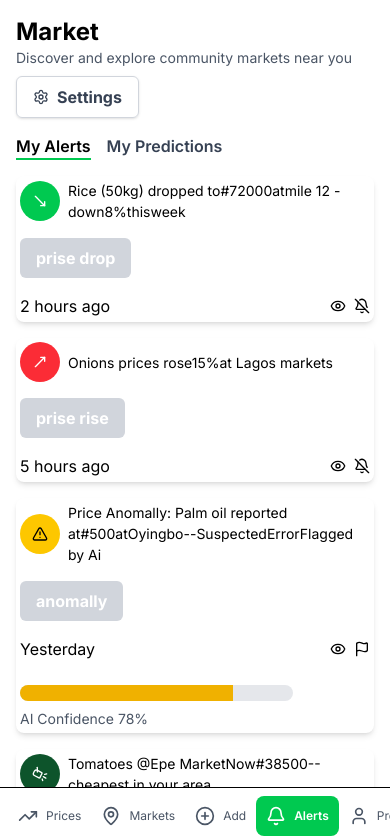
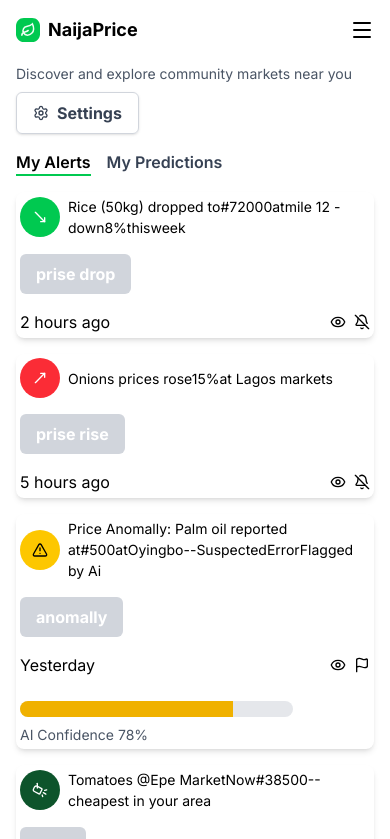
Before and after one commit to mdmuche/naijaprice-frontend, a React (Vite) app: page /alerts in a window 390 px wide. Shown: the top 839 px of the page. Built offline with nearby package versions, Linux system fonts and the light colour scheme.

Commit message:
fix: create components for desktop and mobilenav

```diff
--- /dev/null
+++ b/src/components/DesktopNav.jsx
@@ -0,0 +1,54 @@
+import { Bell, CirclePlus, MapPin, TrendingUp, User } from "lucide-react";
+import { Link, NavLink } from "react-router-dom";
+
+function DesktopNav() {
+  const navLinkClass = ({ isActive }) =>
+    `flex items-center gap-2 p-2.5 w-full rounded-lg transition-colors ${
+      isActive
+        ? "text-white bg-[#00C950] font-semibold"
+        : "text-gray-600 hover:bg-gray-200"
+    }`;
+  return (
+    <nav className="hidden md:block fixed w-64 h-full bg-gray-100 p-4">
+      <Link to="/" className="flex gap-2 items-center p-2.5 w-full">
+        <img src="/images/logo.svg" alt="Logo" />
+        <h3 className="text-2xl font-bold">NaijaPrice</h3>
+      </Link>
+
+      <ul>
+        <li>
+          <NavLink to="/" className={navLinkClass}>
+            <TrendingUp />
+            <span>Prices</span>
+          </NavLink>
+        </li>
+        <li>
+          <NavLink to="/markets" className={navLinkClass}>
+            <MapPin />
+            <span>Markets</span>
+          </NavLink>
+        </li>
+        <li>
+          <NavLink to="/add-price" className={navLinkClass}>
+            <CirclePlus />
+            <span>Add Price</span>
+          </NavLink>
+        </li>
+        <li>
+          <NavLink to="/alerts" className={navLinkClass}>
+            <Bell />
+            <span>Alerts</span>
+          </NavLink>
+        </li>
+        <li>
+          <NavLink to="/profile" className={navLinkClass}>
+            <User />
+            <span>Profile</span>
+          </NavLink>
+        </li>
+      </ul>
+    </nav>
+  );
+}
+
+export default DesktopNav;
--- /dev/null
+++ b/src/components/MobileNav.jsx
@@ -0,0 +1,89 @@
+import { useState } from "react";
+import {
+  TrendingUp,
+  MapPin,
+  CirclePlus,
+  Bell,
+  User,
+  Menu,
+  X,
+} from "lucide-react";
+import { NavLink } from "react-router-dom";
+
+function MobileNav() {
+  const [open, setOpen] = useState(false);
+
+  const navLinkClass = ({ isActive }) =>
+    `flex items-center gap-3 p-3 rounded-lg ${
+      isActive ? "bg-[#00C950] text-white" : "text-gray-700 hover:bg-gray-100"
+    }`;
+
+  return (
+    <div className="md:hidden">
+      {/* Top Bar */}
+      <div className="fixed top-0 left-0 right-0 z-100 bg-white flex items-center justify-between p-4">
+        {/* Logo */}
+        <div className="flex items-center gap-2">
+          <img src="/images/logo.svg" alt="Logo" className="w-6 h-6" />
+          <h3 className="font-bold text-lg">NaijaPrice</h3>
+        </div>
+        {/* Hamburger */}
+        <button onClick={() => setOpen(!open)}>
+          {open ? <X size={24} /> : <Menu size={24} />}
+        </button>
+      </div>
+
+      {/* Dropdown Menu */}
+      {open && (
+        <div className="fixed top-16 left-0 right-0 z-40 bg-white border-b shadow-md flex flex-col gap-2 p-4">
+          <NavLink
+            to="/"
+            className={navLinkClass}
+            onClick={() => setOpen(false)}
+          >
+            <TrendingUp size={20} />
+            Prices
+          </NavLink>
+
+          <NavLink
+            to="/markets"
+            className={navLinkClass}
+            onClick={() => setOpen(false)}
+          >
+            <MapPin size={20} />
+            Markets
+          </NavLink>
+
+          <NavLink
+            to="/add-price"
+            className={navLinkClass}
+            onClick={() => setOpen(false)}
+          >
+            <CirclePlus size={20} />
+            Add Price
+          </NavLink>
+
+          <NavLink
+            to="/alerts"
+            className={navLinkClass}
+            onClick={() => setOpen(false)}
+          >
+            <Bell size={20} />
+            Alerts
+          </NavLink>
+
+          <NavLink
+            to="/profile"
+            className={navLinkClass}
+            onClick={() => setOpen(false)}
+          >
+            <User size={20} />
+            Profile
+          </NavLink>
+        </div>
+      )}
+    </div>
+  );
+}
+
+export default MobileNav;
--- a/src/components/Navigation.jsx
+++ b/src/components/Navigation.jsx
@@ -1,80 +1,13 @@
-import { Bell, CirclePlus, MapPin, TrendingUp, User } from "lucide-react";
-import { Link, NavLink } from "react-router-dom";
+import DesktopNav from "./DesktopNav";
+import MobileNav from "./MobileNav";
 
 function Navigation() {
-  const navLinkClass = ({ isActive }) =>
-    `flex items-center gap-2 p-2.5 w-full rounded-lg transition-colors ${
-      isActive
-        ? "text-white bg-[#00C950] font-semibold"
-        : "text-gray-600 hover:bg-gray-200"
-    }`;
-
   return (
     <>
       {/* Desktop Sidebar */}
-      <nav className="hidden md:block fixed w-64 h-full bg-gray-100 p-4">
-        <Link to="/" className="flex gap-2 items-center p-2.5 w-full">
-          <img src="/images/logo.svg" alt="Logo" />
-          <h3 className="text-2xl font-bold">NaijaPrice</h3>
-        </Link>
-
-        <ul>
-          <li>
-            <NavLink to="/" className={navLinkClass}>
-              <TrendingUp />
-              <span>Prices</span>
-            </NavLink>
-          </li>
-          <li>
-            <NavLink to="/markets" className={navLinkClass}>
-              <MapPin />
-              <span>Markets</span>
-            </NavLink>
-          </li>
-          <li>
-            <NavLink to="/add-price" className={navLinkClass}>
-              <CirclePlus />
-              <span>Add Price</span>
-            </NavLink>
-          </li>
-          <li>
-            <NavLink to="/alerts" className={navLinkClass}>
-              <Bell />
-              <span>Alerts</span>
-            </NavLink>
-          </li>
-          <li>
-            <NavLink to="/profile" className={navLinkClass}>
-              <User />
-              <span>Profile</span>
-            </NavLink>
-          </li>
-        </ul>
-      </nav>
-
+      <DesktopNav />
       {/* Mobile Bottom Nav */}
-      <nav className="fixed z-50 bottom-0 left-0 right-0 bg-white border-t flex justify-around md:hidden p-2">
-        <NavLink to="/prices" className={navLinkClass}>
-          <TrendingUp size={20} />
-          <span className="text-xs">Prices</span>
-        </NavLink>
-        <NavLink to="/markets" className={navLinkClass}>
-          <MapPin size={20} />
-          <span className="text-xs">Markets</span>
-        </NavLink>
-        <NavLink to="/add-price" className={navLinkClass}>
-          <CirclePlus size={20} />
-          <span className="text-xs">Add</span>
-        </NavLink>
-        <NavLink to="/alerts" className={navLinkClass}>
-          <Bell size={20} />
-          <span className="text-xs">Alerts</span>
-        </NavLink>
-        <NavLink to="/profile" className={navLinkClass}>
-          <User size={20} />
-          <span className="text-xs">Profile</span>
-        </NavLink>
-      </nav>
+      <MobileNav />
     </>
   );
 }
--- a/src/pages/Alerts.jsx
+++ b/src/pages/Alerts.jsx
@@ -9,7 +9,7 @@ function Alerts() {
     <div className="flex h-screen">
       <Navigation />
 
-      <div className="w-full flex flex-col gap-4 p-4 md:ml-64">
+      <div className="w-full flex flex-col gap-4 p-4 mt-4 lg:mt-0 md:ml-64">
         {/* Header */}
         <div className="w-full flex flex-col gap-2 items-start justify-between lg:items-center lg:flex-row lg:gap-0">
           <div>
--- a/src/pages/Commodity.jsx
+++ b/src/pages/Commodity.jsx
@@ -15,7 +15,7 @@ function Commodity() {
       <div className="flex-1 flex flex-col gap-4 p-2 sm:p-4 md:ml-64">
         {commodityData ? (
           <>
-            <div className="flex flex-col items-start gap-2 sm:flex-row sm:items-center sm:justify-between sm:gap-4 mb-2 p-4 text-sm">
+            <div className="flex flex-col items-start gap-2 mt-4 lg:mt-0 sm:flex-row sm:items-center sm:justify-between sm:gap-4 mb-2 p-4 text-sm">
               <div className="flex items-center gap-2">
                 <ArrowLeft size={16} className="text-black" />
                 <p>
--- a/src/pages/CreatePrice.jsx
+++ b/src/pages/CreatePrice.jsx
@@ -33,7 +33,7 @@ function CreatePrice() {
   return (
     <div className="flex h-screen">
       <Navigation />
-      <div className="w-full flex flex-col gap-4 p-2 lg:p-4 md:ml-64">
+      <div className="w-full flex flex-col gap-4 p-2 mt-4 lg:mt-0 lg:p-4 md:ml-64">
         {/* Header */}
         <div className="w-full mx-auto flex items-center">
           <div>
--- a/src/pages/Market.jsx
+++ b/src/pages/Market.jsx
@@ -12,7 +12,7 @@ function Market() {
       <Navigation />
 
       {/* Main Content */}
-      <div className="flex flex-1 flex-col gap-4 p-2 lg:p-4 md:ml-64 lg:h-screen">
+      <div className="flex flex-1 flex-col gap-4 p-2 mt-4 z-0 lg:mt-0 lg:p-4 md:ml-64 lg:h-screen">
         {/* Header */}
         <div className="flex flex-col items-start justify-between xl:items-center xl:flex-row">
           <div>
--- a/src/pages/Prices.jsx
+++ b/src/pages/Prices.jsx
@@ -25,7 +25,7 @@ function Prices() {
   return (
     <div className="flex h-screen justify-between">
       <Navigation />
-      <div className="flex-1 flex flex-col gap-4 p-1 md:ml-64 md:p-4 sm:p-2">
+      <div className="flex-1 flex flex-col gap-4 p-1 mt-4 lg:mt-0 md:ml-64 md:p-4 sm:p-2">
         <div className="flex flex-col items-start justify-between gap-4 mb-2 p-4 text-xs lg:text-sm lg:flex-row lg:items-center">
           <div className="flex flex-col items-start gap-2 sm:flex-row sm:items-center">
             <MapPin size={16} className="text-[#00C950] text-sm" />
--- a/src/pages/Profile.jsx
+++ b/src/pages/Profile.jsx
@@ -56,7 +56,7 @@ function Profile() {
     <div className="flex h-screen">
       <Navigation />
 
-      <div className="w-full flex flex-col gap-4 md:ml-64">
+      <div className="w-full flex flex-col gap-4 mt-14 lg:mt-0 md:ml-64">
         <div className="w-full bg-linear-to-r from-[#00C950] to-[#064e3b] p-4 flex flex-col items-center justify-center">
           <img
             src="/images/profile-dp.svg"
```
